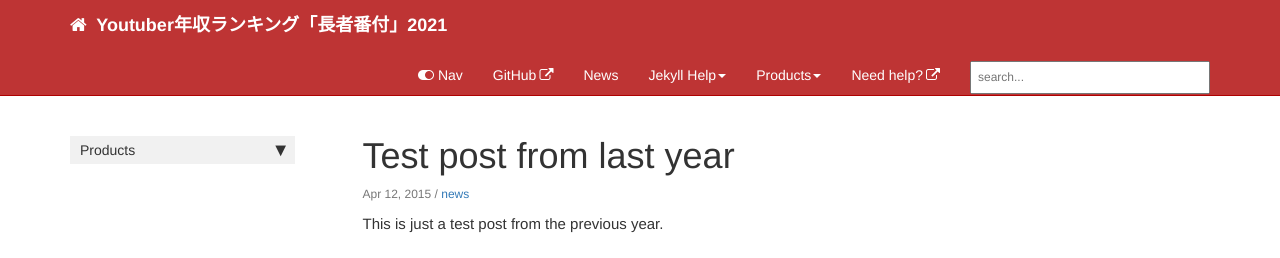
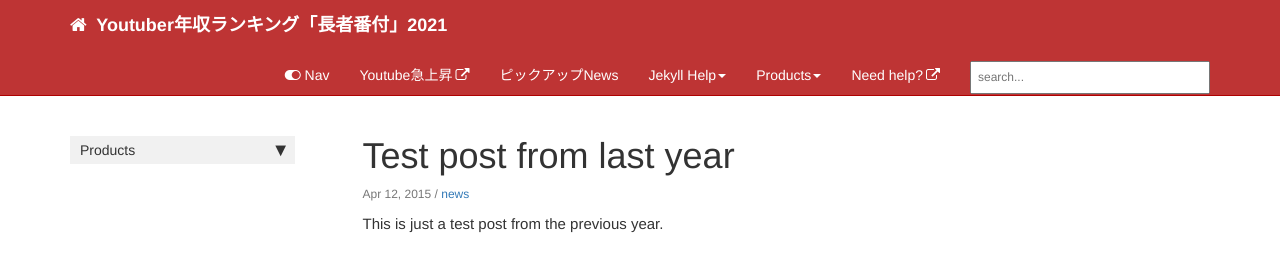
Before and after one commit to takagotch/page482, a Jekyll site: the page built from _posts/2015-04-12-test-post-last-year.md, in a window 1280 px wide. Shown: the top 258 px of the page. Built offline with Jekyll 4.4.1, drawn with Linux system fonts in a browser that asks for light colours; comment, search, counter and statistics services are not loaded.

Commit message:
Update topnav.yml

```diff
--- a/_data/topnav.yml
+++ b/_data/topnav.yml
@@ -3,9 +3,9 @@
 topnav:
 - title: Topnav
   items:
-    - title: GitHub
-      external_url: https://github.com/tomjoht/documentation-theme-jekyll
-    - title: News
+    - title: Youtube急上昇
+      external_url: https://www.youtube.com/feed/trending?bp=6gQJRkVleHBsb3Jl
+    - title: ピックアップNews
       url: /news
 
 #Topnav dropdowns
```
